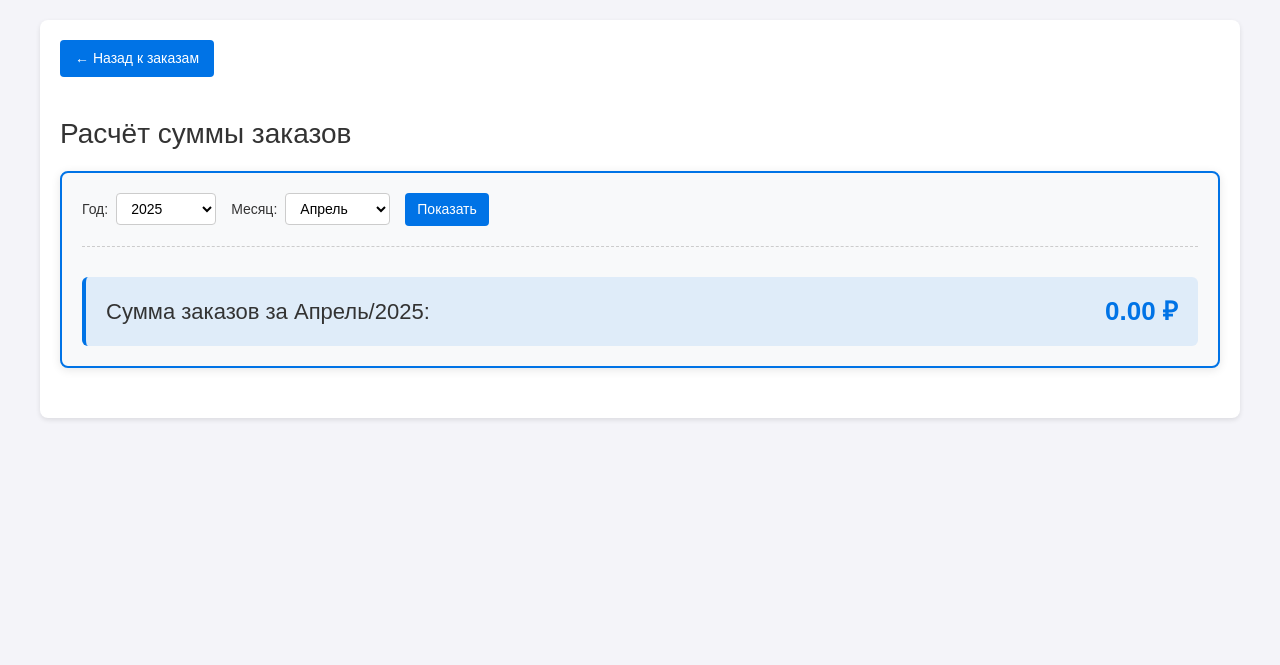
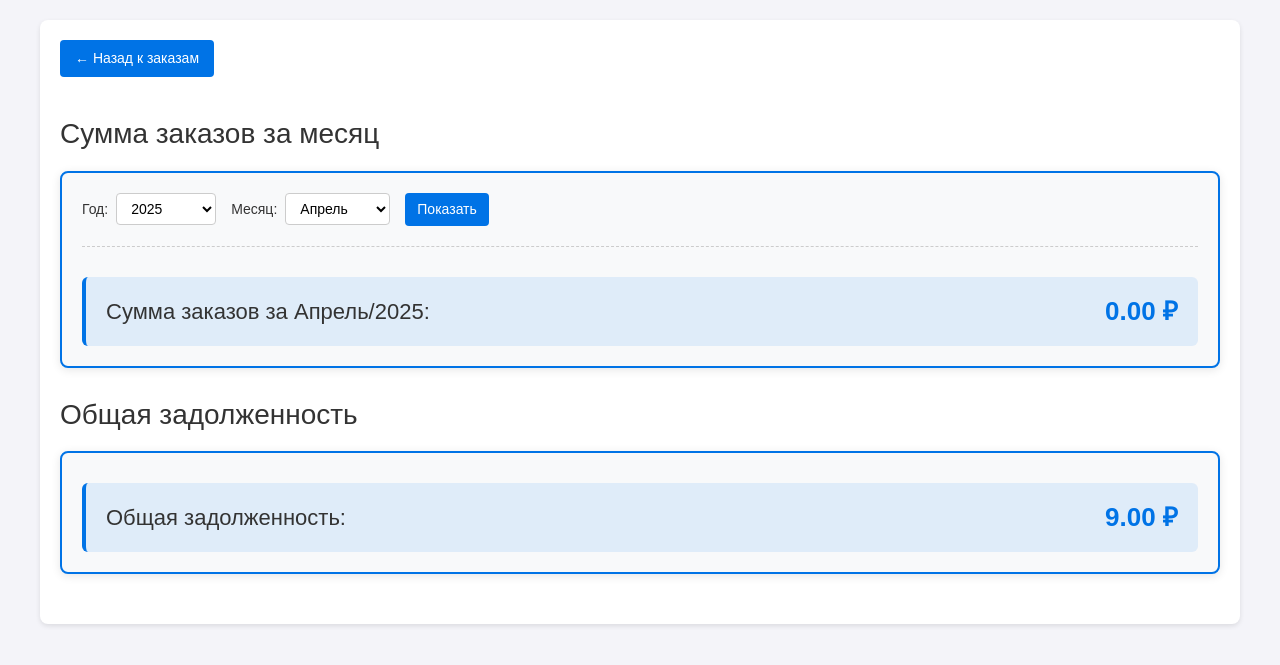
Before and after one commit to kentafar1k/okna, a Django app: page /orders/calculations/ in a window 1280 px wide. Shown: the part 70-735 px from the top of the page. Run offline with Django 5.2, Linux system fonts and the light colour scheme; a user stored in the database is signed in; tables that the repository leaves empty hold one stand-in row (values such as "Sample post"); parts of the project's set-up code (start-up, migrations or seed data) failed here and were passed over.

Commit message:
calculations4

```diff
--- a/orders/templates/orders/calculations.html
+++ b/orders/templates/orders/calculations.html
@@ -10,7 +10,7 @@
         <a href="{% url 'orders:orders' %}" class="back-button">← Назад к заказам</a>
     </div>
 
-    <h2 class="page-title">Расчёт суммы заказов</h2>
+    <h2 class="page-title">Сумма заказов за месяц</h2>
 
     <div class="calculations-panel">
         <div class="filter-section">
@@ -48,6 +48,19 @@
             </div>
         </div>
     </div>
+
+    <h2 class="page-title">Общая задолженность</h2>
+
+    <div class="calculations-panel">
+        <div class="results-section">
+            <div class="debt-info-enhanced">
+                <span class="period-label">Общая задолженность:</span>
+                <span class="total-amount-enhanced">
+                    {{ total_debt|floatformat:2 }} ₽
+                </span>
+            </div>
+        </div>
+    </div>
 </div>
 
 <style>
@@ -55,6 +68,7 @@
         display: flex;
         flex-direction: column;
         align-items: flex-start;
+        gap: 15px;
         margin-bottom: 40px;
     }
 
@@ -147,7 +161,7 @@
         background-color: #005bb5;
     }
 
-    .monthly-total-info-enhanced {
+    .monthly-total-info-enhanced, .debt-info-enhanced {
         font-size: 22px;
         color: #333;
         font-weight: 500;
@@ -158,6 +172,15 @@
         display: flex;
         justify-content: space-between;
         align-items: center;
+    }
+
+    .debt-info-enhanced {
+        border-left: 4px solid #0073e6;
+        background-color: rgba(0, 115, 230, 0.1);
+    }
+
+    .debt-info-enhanced .total-amount-enhanced {
+        color: #0073e6;
     }
 
     .period-label {
@@ -201,7 +224,7 @@
             margin-top: 10px;
         }
 
-        .monthly-total-info-enhanced {
+        .monthly-total-info-enhanced, .debt-info-enhanced {
             flex-direction: column;
             gap: 10px;
             text-align: center;
--- a/orders/views.py
+++ b/orders/views.py
@@ -604,6 +604,10 @@ def calculations(request):
     # Считаем общую сумму заказов
     total_amount = sum(order.total_price for order in orders if order.total_price)
 
+    # Вычисляем общую задолженность по всем заказам
+    all_orders = Order.objects.all()
+    total_debt = sum(order.get_debt() for order in all_orders)
+
     context = {
         'selected_year': selected_year,
         'selected_month': selected_month,
@@ -612,6 +616,7 @@ def calculations(request):
         'month_names': month_names,
         'total_amount': total_amount,
         'orders': orders,
+        'total_debt': total_debt,
     }
 
     return render(request, 'orders/calculations.html', context)
```
